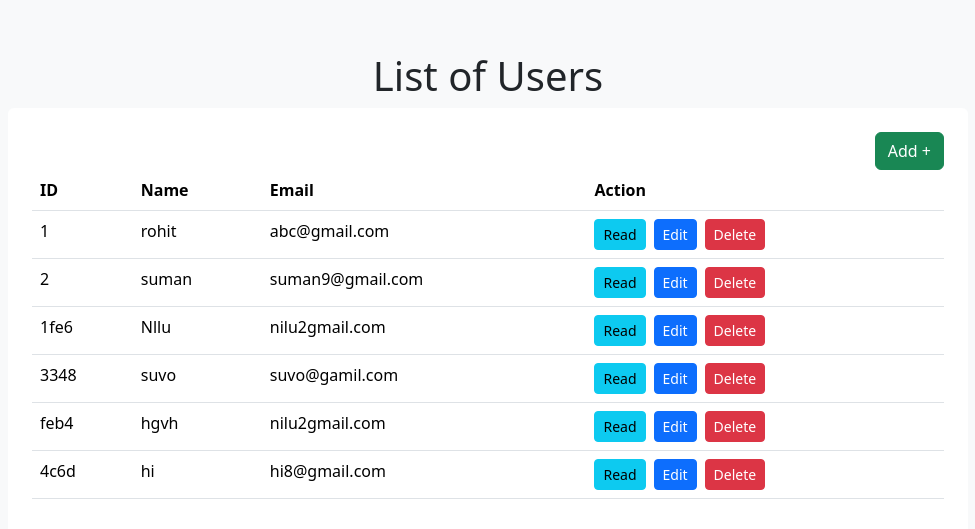
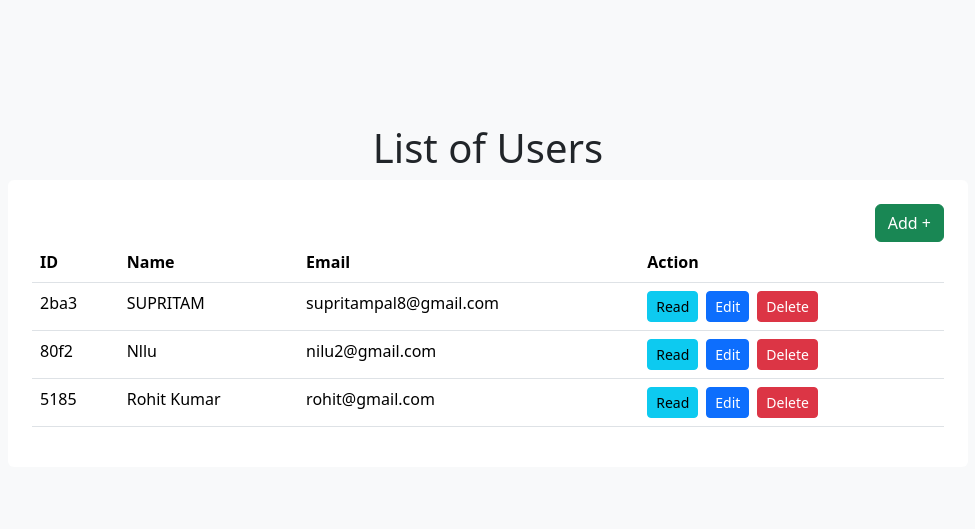
Before and after one commit to Supritam-Pal/crud_app, a React (Create React App) app: page / in a window 1280 px wide. Shown: the part 105-634 px from the top of the page, without its empty margins (152-1127 px from the left). Built offline with nearby package versions, Linux system fonts and the light colour scheme; data requests are answered from the project's data file.

Commit message:
complete-project

```diff
--- a/db.json
+++ b/db.json
@@ -1,34 +1,19 @@
 {
   "users": [
     {
-      "id": 1,
-      "name": "rohit",
-      "email": "abc@gmail.com"
+      "id": "2ba3",
+      "name": "SUPRITAM ",
+      "email": "supritampal8@gmail.com"
     },
     {
-      "id": 2,
-      "name": "suman",
-      "email": "suman9@gmail.com"
+      "id": "80f2",
+      "name": "Nllu",
+      "email": "nilu2@gmail.com"
     },
     {
-      "id": "1fe6",
-      "name": "Nllu",
-      "email": "nilu2gmail.com"
-    },
-    {
-      "id": "3348",
-      "name": "suvo",
-      "email": "suvo@gamil.com"
-    },
-    {
-      "id": "feb4",
-      "name": "hgvh",
-      "email": "nilu2gmail.com"
-    },
-    {
-      "id": "4c6d",
-      "name": "hi",
-      "email": "hi8@gmail.com"
+      "id": "5185",
+      "name": "Rohit Kumar",
+      "email": "rohit@gmail.com"
     }
   ]
 }
--- a/src/App.js
+++ b/src/App.js
@@ -3,7 +3,6 @@ import { BrowserRouter , Routes , Route } from 'react-router-dom'
 import Home from "./Home"
 import Create from './Create'
 import Update from './Update'
-import Delete from './Delete'
 import 'bootstrap/dist/css/bootstrap.min.css'
 import Read from './Read'
 const App = () => {
@@ -15,7 +14,6 @@ const App = () => {
       <Route path="/create" element={<Create/>} />
       <Route path="/read/:id" element={<Read/>} />
       <Route path="/update/:id" element={<Update/>} />
-      <Route path="/delete/:id" element={<Delete/>} />
     </Routes>
   </BrowserRouter>
 </>
--- a/src/Create.js
+++ b/src/Create.js
@@ -12,7 +12,7 @@ function Create() {
 
     const handleSubmit = (e) =>{
      e.preventDefault();
-     axios.post('http://localhost:3000/users' , values)
+     axios.post('http://localhost:5001/users' , values)
      .then(res => {
       console.log(res)
       navigate("/")
--- a/src/Delete.js
+++ /dev/null
@@ -1,11 +0,0 @@
-import React from 'react'
-
-function Delete() {
-  return (
-    <div>
-
-    </div>
-  )
-}
-
-export default Delete
--- a/src/Home.js
+++ b/src/Home.js
@@ -1,14 +1,40 @@
 import React , {useState , useEffect} from 'react'
 import axios from 'axios'
-import {Link} from "react-router-dom"
+import {Link , useNavigate} from "react-router-dom"
 function Home() {
     const [data , setData] = useState([])
-
+    const navigate = useNavigate()
   useEffect(() =>{
     axios.get('http://localhost:3000/users')
     .then(res => setData(res.data))
     .catch(err => console.log(err))
   },[])
+
+  // const handleDelete = (id) =>{
+  //    //const confirm = window.confirm("would you like to delete?");
+
+  //     axios.delete(`http://localhost:3000/users/${id}` )
+  //     .then(res => {
+  //       navigate("/");
+  //     }).catch(err => console.log(err))
+
+
+  // }
+
+  const handleDelete = (id) =>{
+    const confirm = window.confirm("would you like to delete?");
+    if(confirm){
+    axios.delete(`http://localhost:5001/users/${id}`)
+    .then(res => {
+      console.log("User deleted successfully:", res.data);
+      // After deletion, update the data in the state
+      setData(data.filter(user => user.id !== id));
+
+    })
+    .catch(err => console.log(err));
+    }
+   }
+
 
   return (
     <div className='d-flex flex-column justify-content-center align-items-center bg-light vh-100'>
@@ -37,8 +63,9 @@ function Home() {
                          <td>{d.email}</td>
                          <td>
                          <Link to={`/read/${d.id}`} className='btn btn-sm btn-info me-2'>Read</Link>
-                         <button className='btn btn-sm btn-primary me-2'>Edit</button>
-                         <button className='btn btn-sm btn-danger '>Delete</button>
+                         <Link to={`/update/${d.id}`} className='btn btn-sm btn-primary me-2'>Edit</Link>
+                         {/* <button className='btn btn-sm btn-danger '>Delete</button> */}
+                         <button onClick={() => handleDelete(d.id)} className='btn btn-sm btn-danger '>Delete</button>
                          </td>
                         </tr>
                     ))
--- a/src/Read.js
+++ b/src/Read.js
@@ -5,7 +5,7 @@ function Read() {
     const [data , setData] = useState([])
       const {id} = useParams()
     useEffect(() =>{
-        axios.get('http://localhost:3000/users/' + id)
+        axios.get('http://localhost:5001/users/' + id)
         .then(res => setData(res.data))
         .catch(err => console.log(err))
     },[])
--- a/src/Update.js
+++ b/src/Update.js
@@ -13,17 +13,17 @@ function Update() {
 const navigate = useNavigate()
 
 
-  const [data , setData] = useState([])
+ // const [data , setData] = useState([])
   const {id} = useParams()
   useEffect(() =>{
-    axios.get('http://localhost:3000/users/' + id)
-    .then(res => setData(res.data))
+    axios.get('http://localhost:5001/users/' + id)
+    .then(res => setValues(res.data))
     .catch(err => console.log(err))
 },[])
 
 const handleSubmit = (e) =>{
   e.preventDefault();
-  axios.put('http://localhost:3000/users' , values)
+  axios.put('http://localhost:5001/users/' + id , values)
   .then(res => {
    console.log(res)
    navigate("/")
@@ -37,21 +37,21 @@ const handleSubmit = (e) =>{
           <div className='d-flex w-100 vh-100 justify-content-center align-items-center bg-light'>
       <div className='w-50 border bg-white shadow px-5 pt-3 pb-5 rounded'>
         <h1>Update User</h1>
-           <form >
+           <form onSubmit={handleSubmit} >
             <div className='mb-2'>
                 <label htmlFor='name'>Name:</label>
-                 <input type='text' name='name' className='form-control' placeholder='Enter Name' value={data.name}
-
+                 <input type='text' name='name' className='form-control' placeholder='Enter Name' value={values.name}
+                 onChange={e => setValues({...values , name : e.target.value})}
                />
             </div>
 
             <div className='mb-2'>
                 <label htmlFor='email'>Email:</label>
-                 <input type='email' name='email' className='form-control' placeholder='Enter Name' value={data.email}
-
+                 <input type='email' name='email' className='form-control' placeholder='Enter Name' value={values.email}
+                   onChange={e => setValues({...values , email : e.target.value})}
                  />
             </div>
-            <button className='btn btn-success'>Submit</button>
+            <button className='btn btn-success'>Update</button>
             <Link to="/" className='btn btn-primary ms-3'>Back</Link>
            </form>
       </div>
```
Also changed, not shown: 1 other file (tests, documents, lock files or other folders).
